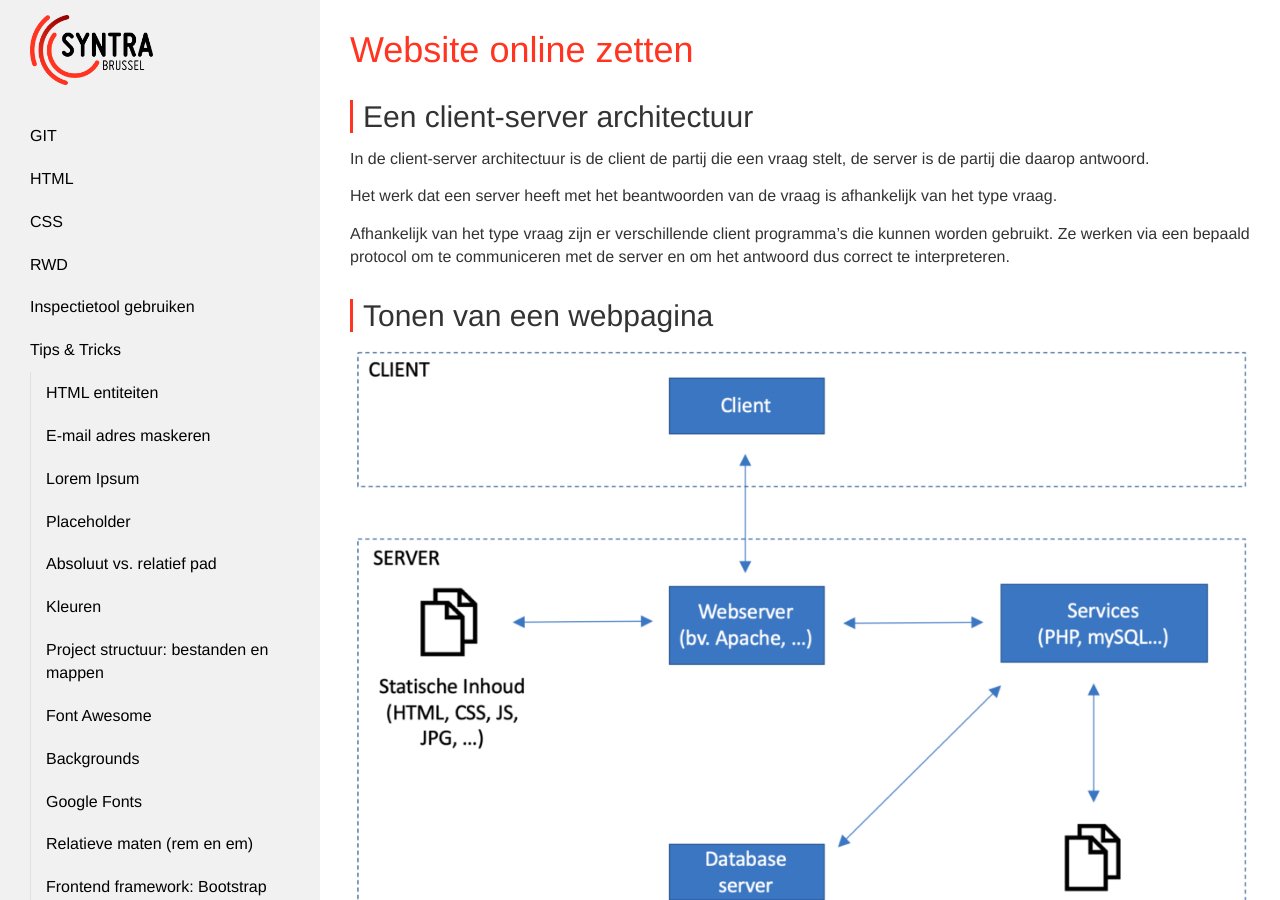
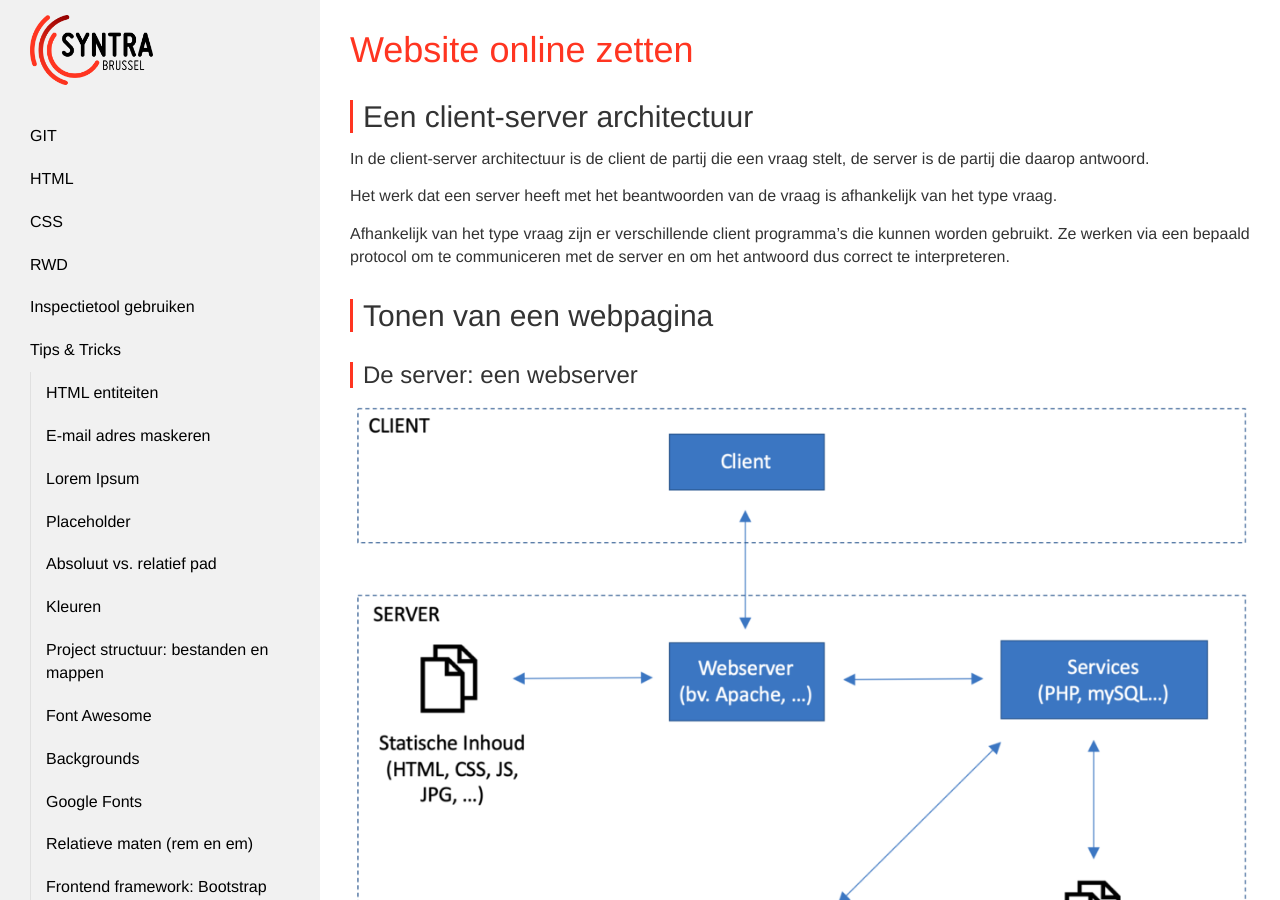
Before and after one commit to Syntra-Brussel/webdesign, a Jekyll site: the page built from tips-and-tricks/website-online-zetten.md, in a window 1280 px wide and 900 px high. Built offline with Jekyll 4.4.1, drawn with Linux system fonts in a browser that asks for light colours; nearby versions of some CDN libraries; a script that is not in the unit is left out.

Commit message:
Update website-online-zetten.md

```diff
--- a/tips-and-tricks/website-online-zetten.md
+++ b/tips-and-tricks/website-online-zetten.md
@@ -13,6 +13,8 @@ Het werk dat een server heeft met het beantwoorden van de vraag is afhankelijk v
 Afhankelijk van het type vraag zijn er verschillende client programma's die kunnen worden gebruikt. Ze werken via een bepaald protocol om te communiceren met de server en om het antwoord dus correct te interpreteren.
 
 ## Tonen van een webpagina
+
+### De server: een webserver
 
 <img src="/webdesign/tips-and-tricks/images/client_server.png">
 Een HTML pagina (met bijhorende CSS / JS / beelden is in principe een eenvoudig data dat volledig wordt geïnterpreteerd door een browser. We spreken hierbij over "statische" inhoud. Een server dient in dit geval enkel om de informatie (HTML / CSS / JS / beelden) publiek aan te bieden. De informatie wordt gedownload naar de computer en daar verwerkt.
```
